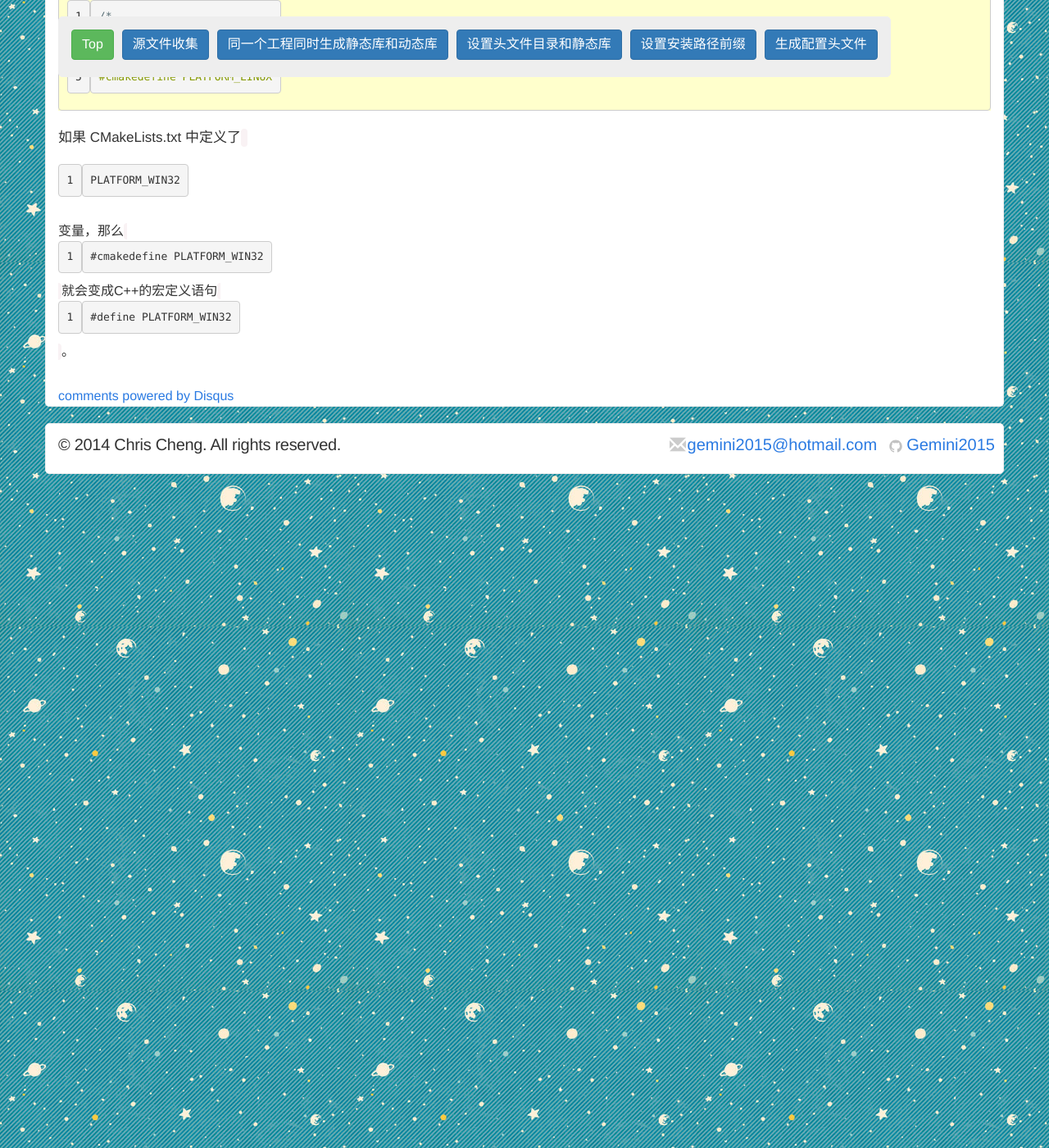
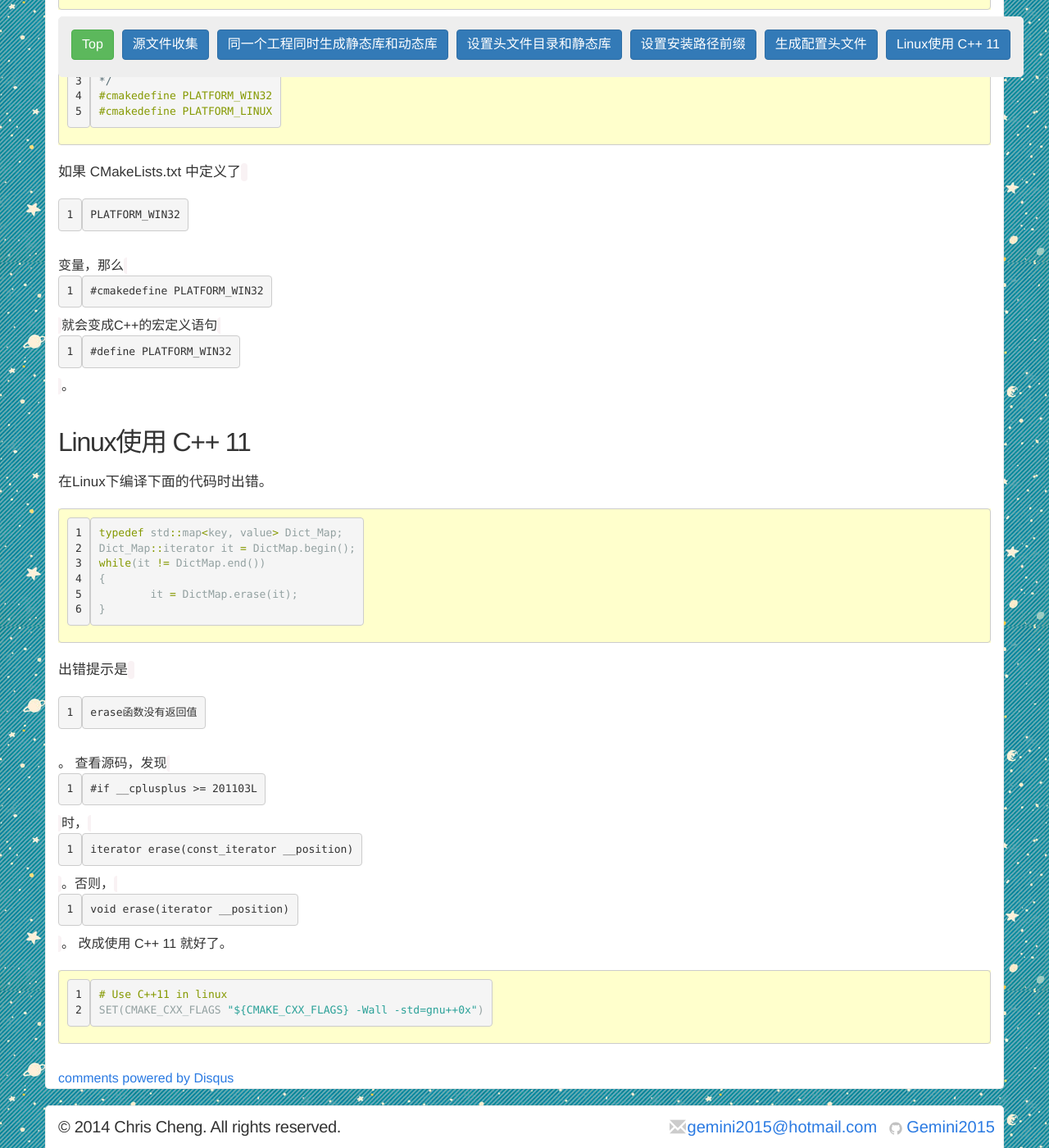
Before and after one commit to Gemini2015/gemini2015.github.io, a Jekyll site: the page built from _posts/2015-01-22-cmake-experience.markdown, in a window 1280 px wide and 1400 px high, scrolled down 3232 px. Shown: the whole window at 82% size. Built offline with Jekyll 4.4.1, drawn with Linux system fonts in a browser that asks for light colours; nearby versions of some CDN libraries; comment, search, counter and statistics services are not loaded.

Commit message:
更新 Linux使用C++ 11

````diff
--- a/_posts/2015-01-22-cmake-experience.markdown
+++ b/_posts/2015-01-22-cmake-experience.markdown
@@ -96,3 +96,23 @@ configure_file(
 #cmakedefine PLATFORM_LINUX
 ```
 如果 CMakeLists.txt 中定义了`PLATFORM_WIN32`变量，那么`#cmakedefine PLATFORM_WIN32`就会变成C++的宏定义语句`#define PLATFORM_WIN32`。
+
+## Linux使用 C++ 11
+在Linux下编译下面的代码时出错。
+
+```
+typedef std::map<key, value> Dict_Map;
+Dict_Map::iterator it = DictMap.begin();
+while(it != DictMap.end())
+{
+	it = DictMap.erase(it);
+}
+```
+出错提示是`erase函数没有返回值`。
+查看源码，发现`#if __cplusplus >= 201103L`时，`iterator erase(const_iterator __position)`。否则，`void erase(iterator __position)`。
+改成使用 C++ 11 就好了。
+
+```
+# Use C++11 in linux
+SET(CMAKE_CXX_FLAGS "${CMAKE_CXX_FLAGS} -Wall -std=gnu++0x")
+```
````
